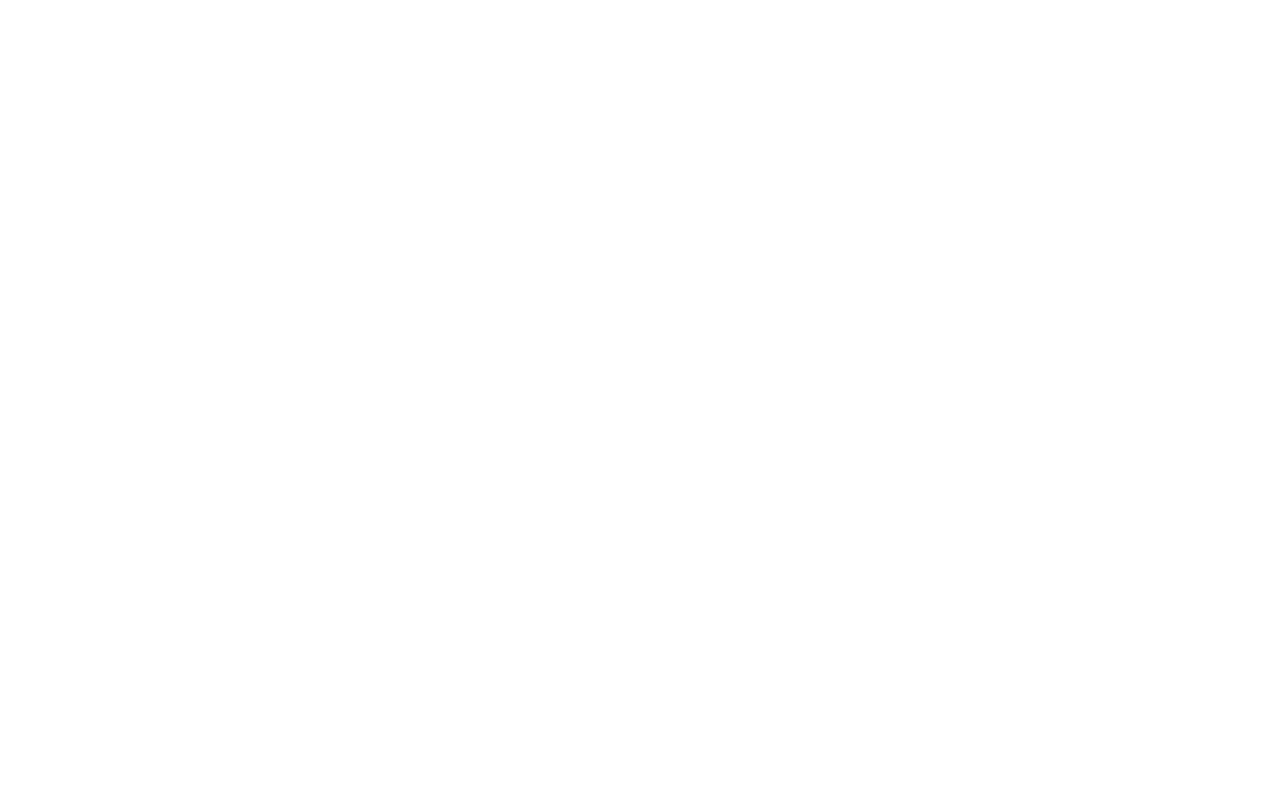
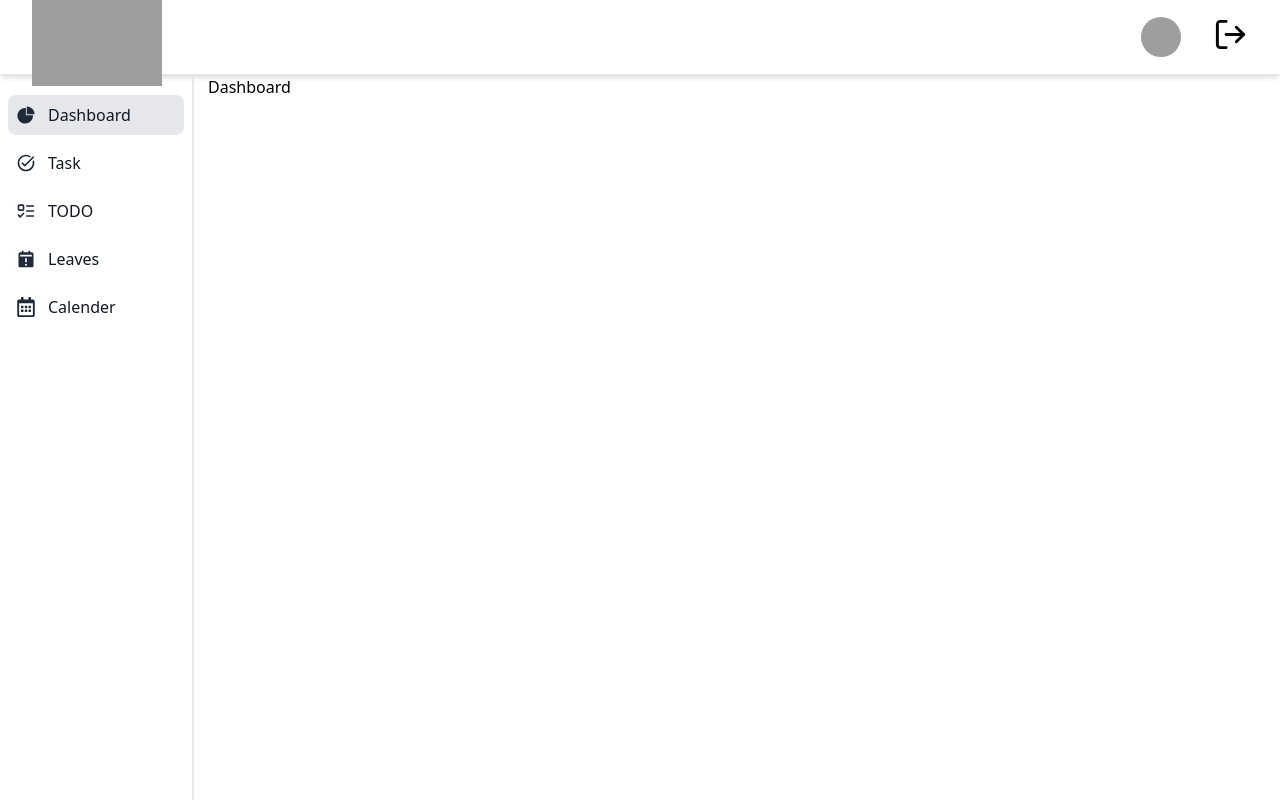
Before and after one commit to ShubhamDhatwalia/Deftsoft, a React (Create React App) app in the folder client/: page /admin/dashboard in a window 1280 px wide. Before the commit this address had no page. Built offline with nearby package versions, Linux system fonts and the light colour scheme; grey boxes are pictures that could not be loaded.

Commit message:
admin work start

```diff
--- a/client/src/App.js
+++ b/client/src/App.js
@@ -5,6 +5,15 @@ import TL from "./view/TL";
 import Admin from "./view/Admin";
 import PM from "./view/PM";
 import Employee from "./view/Employee";
+
+
+//  admin imports
+
+import Dashboard from "./admin/pages/Dashboard";
+import Employees from "./admin/pages/Employees";
+import Leaves from "./admin/pages/Leaves";
+import Projects from "./admin/pages/Projects";
+import Calender from "./admin/pages/Calender";
 
 import EmDashboard from "./employeeComp/pages/Dashboard";
 import EmTask from "./employeeComp/pages/Task";
@@ -32,7 +41,14 @@ const App = () => {
           <Route path="/tl/leaves" element={<TLleaves />} />
           <Route path="/tl/calender" element={<TLcalender />} />
         </Route>
-        <Route path="/admin" element={<Admin />} />
+        <Route path="/admin" element={<Admin />}>
+          <Route index element={<Navigate to="dashboard" replace />} />
+          <Route path="dashboard" element={<Dashboard />} />
+          <Route path="task" element={<Projects />} />
+          <Route path="todo" element={<Employees />} />
+          <Route path="leaves" element={<Leaves />} />
+          <Route path="calender" element={<Calender />} />
+        </Route>
         <Route path="/pm" element={<PM />} />
 
         <Route path="/employee" element={<Employee />}>
--- /dev/null
+++ b/client/src/admin/Home/Home.js
@@ -0,0 +1,22 @@
+import React from "react";
+import Navigation from "../../components/Navigation";
+import Sidebar from "../Sidebar/Sidebar";
+import { Outlet } from "react-router-dom";
+
+function Home() {
+  return (
+    <>
+      <Navigation />
+      <div className="flex">
+        <div className="w-52">
+          <Sidebar />
+        </div>
+        <div className="w-full">
+          <Outlet />
+        </div>
+      </div>
+    </>
+  );
+}
+
+export default Home;
--- /dev/null
+++ b/client/src/admin/Sidebar/Sidebar.jsx
@@ -0,0 +1,90 @@
+import React from "react";
+import { NavLink } from "react-router-dom";
+import { AiFillPieChart } from "react-icons/ai";
+import { MdOutlineTaskAlt } from "react-icons/md";
+import { LuListTodo } from "react-icons/lu";
+import { BiSolidCalendarExclamation } from "react-icons/bi";
+import { FaRegCalendarAlt } from "react-icons/fa";
+
+function Sidebar() {
+  return (
+    <div className="w-52">
+      <div className="fixed left-0 h-screen border-r-2 border-gray-200">
+        <div className="h-full pl-2 pt-5 w-48">
+          <ul className="space-y-2 font-medium flex flex-col justify-center">
+
+
+            <li className="w-44">
+              <NavLink
+                to="dashboard"
+                className={({ isActive }) =>
+                  `flex items-center p-2 text-gray-900 rounded-lg ${
+                    isActive ? "bg-gray-200 dark:text-black" : "text-gray-900"
+                  } hover:bg-gray-200 dark:hover:text-gray-700 group`
+                }
+                end // Ensure this is active only when the exact path matches
+              >
+                <AiFillPieChart className="w-5 h-5 text-gray-800" />
+                <span className="ms-3">Dashboard</span>
+              </NavLink>
+            </li>
+            <li className="w-44">
+              <NavLink
+                to="task"
+                className={({ isActive }) =>
+                  `flex items-center p-2 text-gray-900 rounded-lg ${
+                    isActive ? "bg-gray-200 dark:text-black" : "text-gray-900"
+                  } hover:bg-gray-200 dark:hover:text-gray-700 group`
+                }
+              >
+                <MdOutlineTaskAlt className="w-5 h-5 text-gray-800" />
+                <span className="ms-3">Task</span>
+              </NavLink>
+            </li>
+            <li className="w-44">
+              <NavLink
+                to="todo"
+                className={({ isActive }) =>
+                  `flex items-center p-2 text-gray-900 rounded-lg ${
+                    isActive ? "bg-gray-200 dark:text-black" : "text-gray-900"
+                  } hover:bg-gray-200 dark:hover:text-gray-700 group`
+                }
+              >
+                <LuListTodo className="w-5 h-5 text-gray-800" />
+                <span className="ms-3">TODO</span>
+              </NavLink>
+            </li>
+            <li className="w-44">
+              <NavLink
+                to="leaves"
+                className={({ isActive }) =>
+                  `flex items-center p-2 text-gray-900 rounded-lg ${
+                    isActive ? "bg-gray-200 dark:text-black" : "text-gray-900"
+                  } hover:bg-gray-200 dark:hover:text-gray-700 group`
+                }
+              >
+                <BiSolidCalendarExclamation className="w-5 h-5 text-gray-800" />
+                <span className="ms-3">Leaves</span>
+              </NavLink>
+            </li>
+            <li className="w-44">
+              <NavLink
+                to="calender"
+                className={({ isActive }) =>
+                  `flex items-center p-2 text-gray-900 rounded-lg ${
+                    isActive ? "bg-gray-200 dark:text-black" : "text-gray-900"
+                  } hover:bg-gray-200 dark:hover:text-gray-700 group`
+                }
+              >
+                <FaRegCalendarAlt className="w-5 h-5 text-gray-800" />
+                <span className="ms-3">Calender</span>
+              </NavLink>
+            </li>
+          </ul>
+        </div>
+      </div>
+    </div>
+  );
+}
+
+export default Sidebar;
--- /dev/null
+++ b/client/src/admin/pages/Calender.js
@@ -0,0 +1,9 @@
+import React from 'react'
+
+function Calender() {
+  return (
+    <div>Calender</div>
+  )
+}
+
+export default Calender
--- /dev/null
+++ b/client/src/admin/pages/Dashboard.js
@@ -0,0 +1,9 @@
+import React from 'react'
+
+function Dashboard() {
+  return (
+    <div>Dashboard</div>
+  )
+}
+
+export default Dashboard
--- /dev/null
+++ b/client/src/admin/pages/Employees.js
@@ -0,0 +1,9 @@
+import React from 'react'
+
+function Employees() {
+  return (
+    <div>Employees</div>
+  )
+}
+
+export default Employees
--- /dev/null
+++ b/client/src/admin/pages/Leaves.js
@@ -0,0 +1,9 @@
+import React from 'react'
+
+function Leaves() {
+  return (
+    <div>Leaves</div>
+  )
+}
+
+export default Leaves
--- /dev/null
+++ b/client/src/admin/pages/Projects.js
@@ -0,0 +1,9 @@
+import React from 'react'
+
+function Projects() {
+  return (
+    <div>Projects</div>
+  )
+}
+
+export default Projects
--- a/client/src/view/Admin.jsx
+++ b/client/src/view/Admin.jsx
@@ -1,13 +1,11 @@
 import React from "react";
-
+import Home from "../admin/Home/Home";
 const Admin = () => {
-  return
-  <>
-    <div>Admin</div>;
-    <div>Admin</div>;
-
-  </>;
-
+  return (
+    <>
+      <Home />
+    </>
+  );
 };
 
 export default Admin;
```
